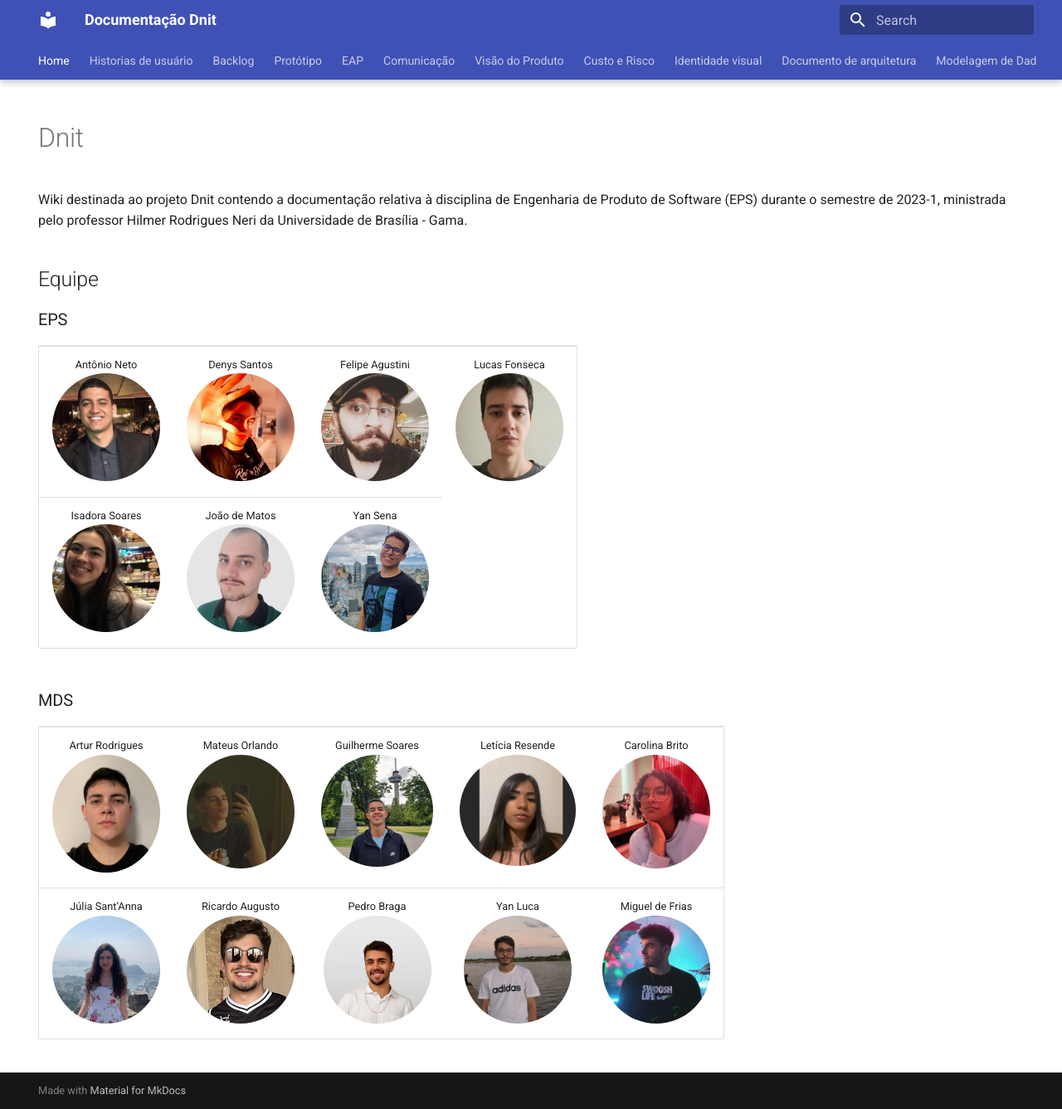
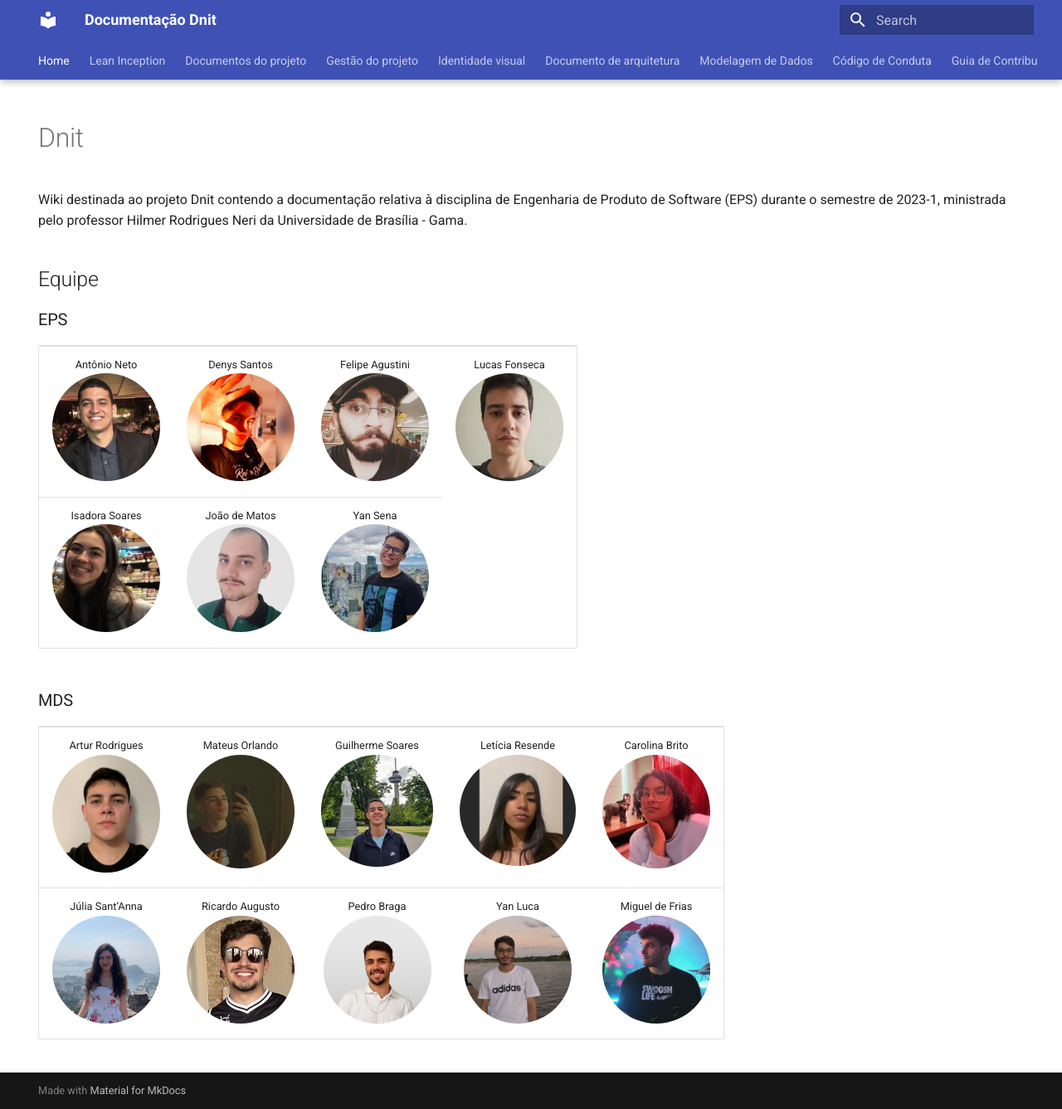
Before and after one commit to fga-eps-mds/2023-1-Dnit-DOC, an MkDocs documentation site: the page built from docs/docs/index.md, in a window 1280 px wide and 1337 px high. Shown: the whole window at 83% size. Built offline with MkDocs 1.6.1 and Material for MkDocs 9.7.7, drawn with Linux system fonts in a browser that asks for light colours.

Commit message:
Organizando navbar do pages

```diff
--- a/docs/mkdocs.yml
+++ b/docs/mkdocs.yml
@@ -9,23 +9,35 @@
     primary: "indigo"
 nav:
   - Home: index.md
-  - Historias de usuário: User Stories/userStories.md
-  - Backlog: Backlog/backlog.md
-  - Protótipo: Prototipo/prototipo.md
-  - EAP: EAP/eap.md
-  - Comunicação: atasDeReuniao/atasReuniao.md
-  - Visão do Produto: visaodoproduto.md
-  - Custo e Risco:
+
+  - Lean Inception:
+    - Visão do Produto: visaodoproduto.md
+
+  - Documentos do projeto:
+    - EAP: EAP/eap.md
+    - Backlog: Backlog/backlog.md
+    - Historias de usuário: User Stories/userStories.md
+    - Protótipos: Prototipo/prototipo.md
+    - Documento de arquitetura: projeto/arquitetura.md
+    - Identidade visual: identidadeVisual/identidadeVisual.md
+
+  - Gestão do projeto:
     - Plano de Riscos: gestaoDoProjeto/planoDeRisco.md
     - Plano de Custos: gestaoDoProjeto/planoDeCusto.md
+    - Atas de reunião: atasDeReuniao/atasReuniao.md
     - Gráfico de Gantt: gestaoDoProjeto/graficoGantt.md
   - Identidade visual: identidadeVisual/identidadeVisual.md
   - Documento de arquitetura: projeto/arquitetura.md
   - Modelagem de Dados: modelagemDados/modelagemDeDados.md
   - Código de Conduta: codigoConduta/codConduta.md
   - Guia de Contribuicão: GuiaDeContribuicao/guiaDeContribuicao.md
-  - Sprints:
+  - Documentos das Sprints:
     - Sprint 1: Sprints/Sprint_1.md
     - Sprint 2: Sprints/Sprint_2.md
 
+  - Políticas do projeto:
+    - Guia de contribuição: GuiaDeContribuicao/guiaDeContribuicao.md
+    - Código de Conduta: codigoConduta/codConduta.md
+
+
   #- Backlog: Backlog\backlog.md
```
